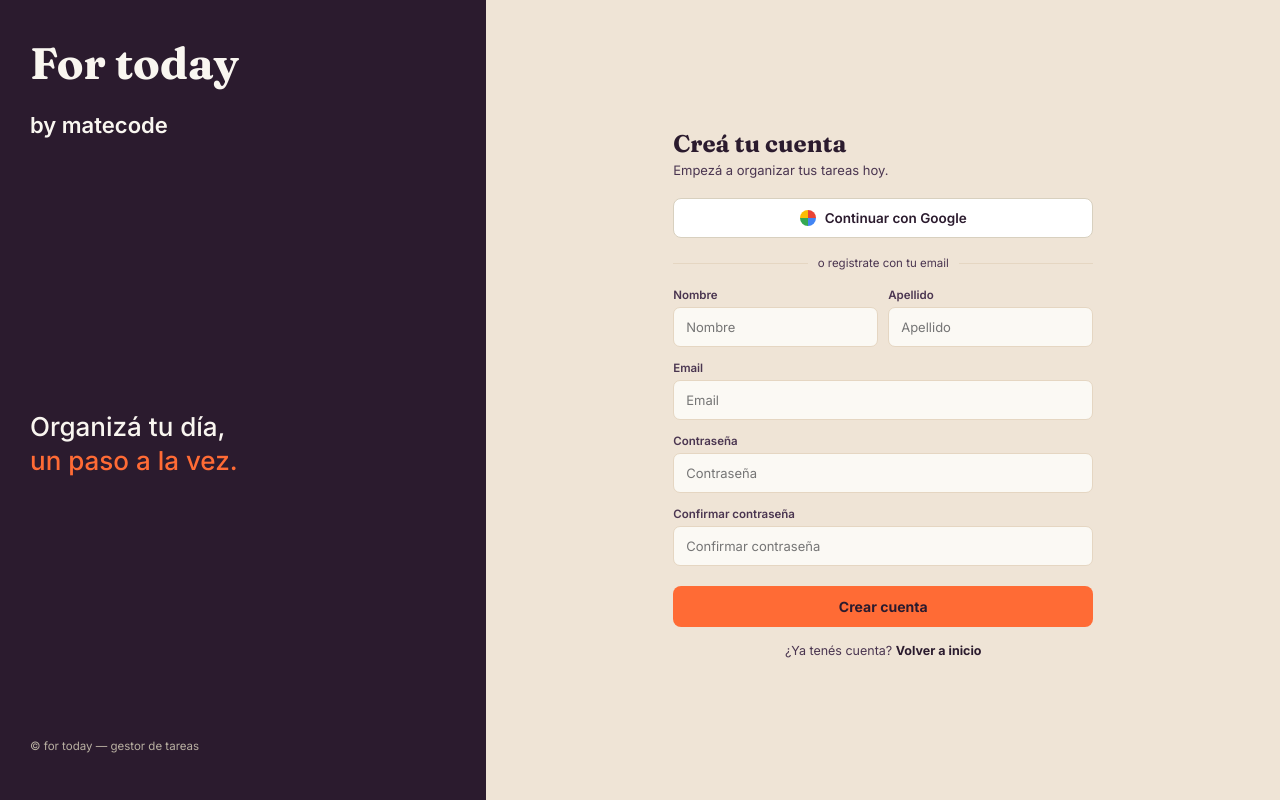
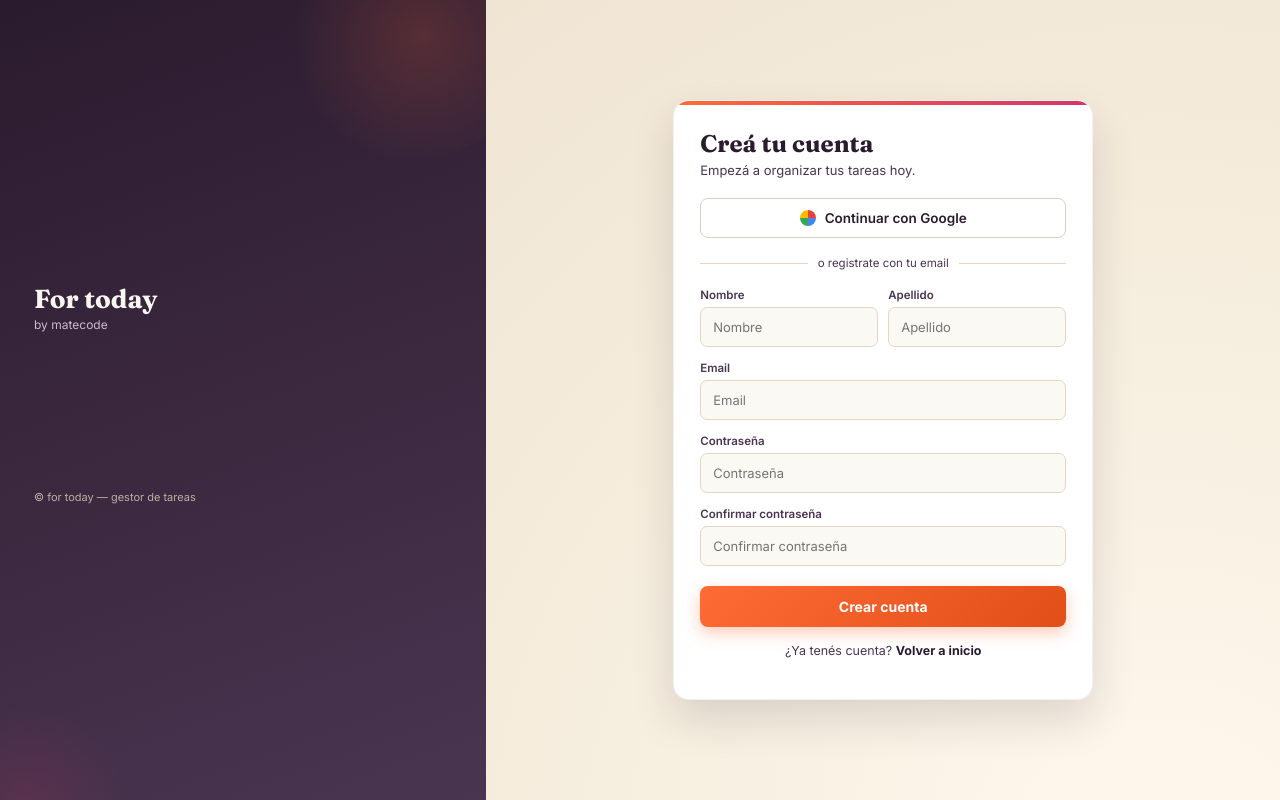
Before and after one commit to candelariaferrari/proyectoM4_CandelariaFerrari, a React (Vite) app: page /register in a window 1280 px wide. Built offline with nearby package versions, Linux system fonts and the light colour scheme; no server answers.

Commit message:
style: mejorar diseño visual de las pantallas de login y register

```diff
--- a/src/components/AuthLayout/AuthLayout.css
+++ b/src/components/AuthLayout/AuthLayout.css
@@ -5,32 +5,70 @@
 }
 
 .auth-layout__brand {
-  display: none;
-  background: var(--plum);
+  display: flex;
+  position: relative;
+  overflow: hidden;
+  background: linear-gradient(160deg, var(--plum) 0%, var(--plum-2) 100%);
   color: var(--cream);
-  padding: 36px 30px;
-  flex-direction: column;
-  justify-content: space-between;
+  padding: 18px 20px;
+  align-items: center;
+  gap: 10px;
+}
+
+/* forma flotante decorativa */
+.auth-layout__brand::before {
+  content: "";
+  position: absolute;
+  width: 260px;
+  height: 260px;
+  border-radius: 42% 58% 63% 37% / 41% 44% 56% 59%;
+  background: radial-gradient(circle, rgba(255,107,53,.18), rgba(255,107,53,0) 70%);
+  top: -110px;
+  right: -80px;
+  animation: floatBlob 10s ease-in-out infinite;
+  pointer-events: none;
+}
+
+.auth-layout__brand::after {
+  content: "";
+  position: absolute;
+  width: 200px;
+  height: 200px;
+  border-radius: 50%;
+  background: radial-gradient(circle, rgba(214,51,108,.14), rgba(214,51,108,0) 70%);
+  bottom: -90px;
+  left: -60px;
+  animation: floatBlob 12s ease-in-out infinite reverse;
+  pointer-events: none;
+}
+
+@keyframes floatBlob {
+  0%, 100% { transform: translate(0, 0) rotate(0deg); }
+  50% { transform: translate(-14px, 16px) rotate(8deg); }
 }
 
 .auth-layout__logo {
-  font-size: 22px;
-  font-weight: 600;
+  position: relative;
+  animation: fadeInUp .5s ease both;
 }
 
-.auth-layout__tagline {
-  font-size: 26px;
-  font-weight: 500;
-  line-height: 1.3;
+.auth-layout__logo h1 {
+  font-size: 17px;
+  font-weight: 700;
+  margin: 0;
+  line-height: 1.1;
 }
 
-.auth-layout__tagline .accent {
-  color: var(--orange);
+.auth-layout__logo p {
+  font-size: 10.5px;
+  color: #CBB9CE;
+  margin: 2px 0 0;
 }
 
+/* en mobile el bloque es una franja compacta: solo logo, sin tagline ni copyright */
+.auth-layout__tagline,
 .auth-layout__foot {
-  font-size: 11.5px;
-  color: #B9B0A2;
+  display: none;
 }
 
 .auth-layout__content {
@@ -39,6 +77,8 @@
   align-items: center;
   justify-content: center;
   padding: 32px 20px;
+  background: radial-gradient(1100px circle at 85% 110%, #fff8ee 0%, #f7efe0 45%, #f0e5d3 100%);
+  animation: fadeInUp .5s ease both .05s;
 }
 
 @media (min-width: 768px) {
@@ -47,7 +87,46 @@
   }
 
   .auth-layout__brand {
-    display: flex;
     width: 38%;
+    flex-direction: column;
+    align-items: flex-start;
+    justify-content: center;
+    gap: 22px;
+    padding: 36px 34px;
+  }
+
+  .auth-layout__logo h1 {
+    font-size: 26px;
+  }
+
+  .auth-layout__logo p {
+    font-size: 12px;
+    margin-top: 3px;
+  }
+
+  .auth-layout__tagline,
+  .auth-layout__foot {
+    display: block;
+  }
+
+  .auth-layout__tagline {
+    position: relative;
+    font-size: 22px;
+    font-weight: 500;
+    line-height: 1.35;
+    animation: fadeInUp .6s ease both .1s;
+  }
+
+  .auth-layout__tagline .accent {
+    background: linear-gradient(90deg, var(--orange), var(--fuchsia));
+    -webkit-background-clip: text;
+    background-clip: text;
+    -webkit-text-fill-color: transparent;
+  }
+
+  .auth-layout__foot {
+    position: relative;
+    font-size: 11px;
+    color: #B9B0A2;
   }
 }
--- a/src/components/LoginForm/LoginForm.css
+++ b/src/components/LoginForm/LoginForm.css
@@ -1,6 +1,28 @@
 .login-form-panel {
   width: 100%;
   max-width: 380px;
+  background: #fff;
+  border-radius: 16px;
+  padding: 28px 26px;
+  box-shadow: 0 20px 44px rgba(43, 27, 46, .14);
+  border: 1px solid rgba(43, 27, 46, .06);
+  position: relative;
+  overflow: hidden;
+  animation: fadeInUp .45s ease both .1s;
+}
+
+.login-form-panel::before {
+  content: "";
+  position: absolute;
+  top: 0; left: 0; right: 0;
+  height: 4px;
+  background: linear-gradient(90deg, var(--orange), var(--fuchsia));
+}
+
+@media (max-width: 767px) {
+  .login-form-panel {
+    padding: 22px 18px;
+  }
 }
 
 .login-form-panel h2 {
--- a/src/components/RegisterForm/RegisterForm.css
+++ b/src/components/RegisterForm/RegisterForm.css
@@ -1,6 +1,28 @@
 .register-form-panel {
   width: 100%;
   max-width: 420px;
+  background: #fff;
+  border-radius: 16px;
+  padding: 28px 26px;
+  box-shadow: 0 20px 44px rgba(43, 27, 46, .14);
+  border: 1px solid rgba(43, 27, 46, .06);
+  position: relative;
+  overflow: hidden;
+  animation: fadeInUp .45s ease both .1s;
+}
+
+.register-form-panel::before {
+  content: "";
+  position: absolute;
+  top: 0; left: 0; right: 0;
+  height: 4px;
+  background: linear-gradient(90deg, var(--orange), var(--fuchsia));
+}
+
+@media (max-width: 767px) {
+  .register-form-panel {
+    padding: 22px 18px;
+  }
 }
 
 .register-form-panel h2 {
--- a/src/index.css
+++ b/src/index.css
@@ -11,6 +11,11 @@
   --white: #fff;
   --input-bg: #FBF9F4;
   --border-soft: #D8D0BF;
+  --grad-orange: linear-gradient(135deg, var(--orange), var(--orange-deep));
+  --grad-plum: linear-gradient(180deg, var(--plum) 0%, var(--plum-2) 100%);
+  --shadow-soft: 0 1px 4px rgba(43, 27, 46, 0.06);
+  --shadow-lift: 0 14px 26px rgba(43, 27, 46, 0.14);
+  --shadow-orange: 0 6px 16px rgba(255, 107, 53, 0.35);
 }
 
 * {
@@ -19,14 +24,15 @@
 
 body {
   margin: 0;
-  background: #EFE4D6;
   font-family: 'Inter', sans-serif;
   color: var(--plum);
+  /* antes: degradé diagonal plano. Ahora: resplandor radial cálido, se siente
+     con profundidad sin llamar la atención sobre el contenido */
+  background: radial-gradient(1200px circle at 15% -10%, #fff8ee 0%, #f7efe0 45%, #f0e5d3 100%) fixed;
+  min-height: 100vh;
 }
 
-h1,
-h2,
-h3 {
+h1, h2, h3 {
   font-family: 'Fraunces', serif;
   margin: 0;
 }
@@ -38,6 +44,50 @@ h3 {
   min-height: 100vh;
   font-size: 14px;
   color: var(--plum-2);
+  gap: 10px;
+}
+
+.loading-session::before {
+  content: "";
+  width: 16px;
+  height: 16px;
+  border-radius: 50%;
+  border: 2px solid var(--line);
+  border-top-color: var(--orange);
+  animation: spin .7s linear infinite;
+}
+
+/* ---- Animaciones compartidas ---- */
+
+@keyframes fadeInUp {
+  from { opacity: 0; transform: translateY(10px); }
+  to { opacity: 1; transform: translateY(0); }
+}
+
+@keyframes spin {
+  to { transform: rotate(360deg); }
+}
+
+@keyframes pulseDot {
+  0%, 100% { opacity: 1; }
+  50% { opacity: .35; }
+}
+
+@keyframes shimmer {
+  0% { background-position: -400px 0; }
+  100% { background-position: 400px 0; }
+}
+
+@keyframes toastIn {
+  from { opacity: 0; transform: translate(-50%, 16px); }
+  to { opacity: 1; transform: translate(-50%, 0); }
+}
+
+.skeleton {
+  border-radius: 8px;
+  background: linear-gradient(90deg, #EFE6D6 25%, #F7F1E6 37%, #EFE6D6 63%);
+  background-size: 400px 100%;
+  animation: shimmer 1.6s infinite linear;
 }
 
 /* ---- Primitivas de formulario ---- */
@@ -58,6 +108,13 @@ h3 {
   background: var(--white);
   margin-bottom: 18px;
   cursor: pointer;
+  transition: transform .16s ease, box-shadow .16s ease, border-color .16s ease;
+}
+
+.google-btn:hover:not(:disabled) {
+  transform: translateY(-1px);
+  box-shadow: var(--shadow-lift);
+  border-color: var(--border-soft);
 }
 
 .google-btn:disabled {
@@ -111,11 +168,13 @@ h3 {
   font-family: 'Inter', sans-serif;
   font-size: 13px;
   color: var(--plum);
+  transition: border-color .16s ease, box-shadow .16s ease;
 }
 
 .field .input:focus {
   outline: none;
   border-color: var(--orange);
+  box-shadow: 0 0 0 3px rgba(255, 107, 53, 0.15);
 }
 
 .field .input:disabled {
@@ -133,18 +192,30 @@ h3 {
   padding: 12px;
   border: none;
   border-radius: 8px;
-  background: var(--orange);
-  color: var(--plum);
+  background: var(--grad-orange);
+  color: #fff;
   font-family: inherit;
   font-weight: 700;
   font-size: 14px;
   margin-top: 6px;
   cursor: pointer;
+  box-shadow: var(--shadow-orange);
+  transition: transform .16s ease, box-shadow .16s ease;
+}
+
+.submit-btn:hover:not(:disabled) {
+  transform: translateY(-2px);
+  box-shadow: 0 10px 22px rgba(255, 107, 53, 0.45);
+}
+
+.submit-btn:active:not(:disabled) {
+  transform: translateY(0);
 }
 
 .submit-btn:disabled {
   opacity: 0.7;
   cursor: not-allowed;
+  transform: none;
 }
 
 .footlink {
@@ -160,4 +231,9 @@ h3 {
 
 .footlink a {
   text-decoration: none;
+  color: var(--orange-deep);
 }
+
+.footlink a:hover {
+  color: var(--fuchsia);
+}
```
